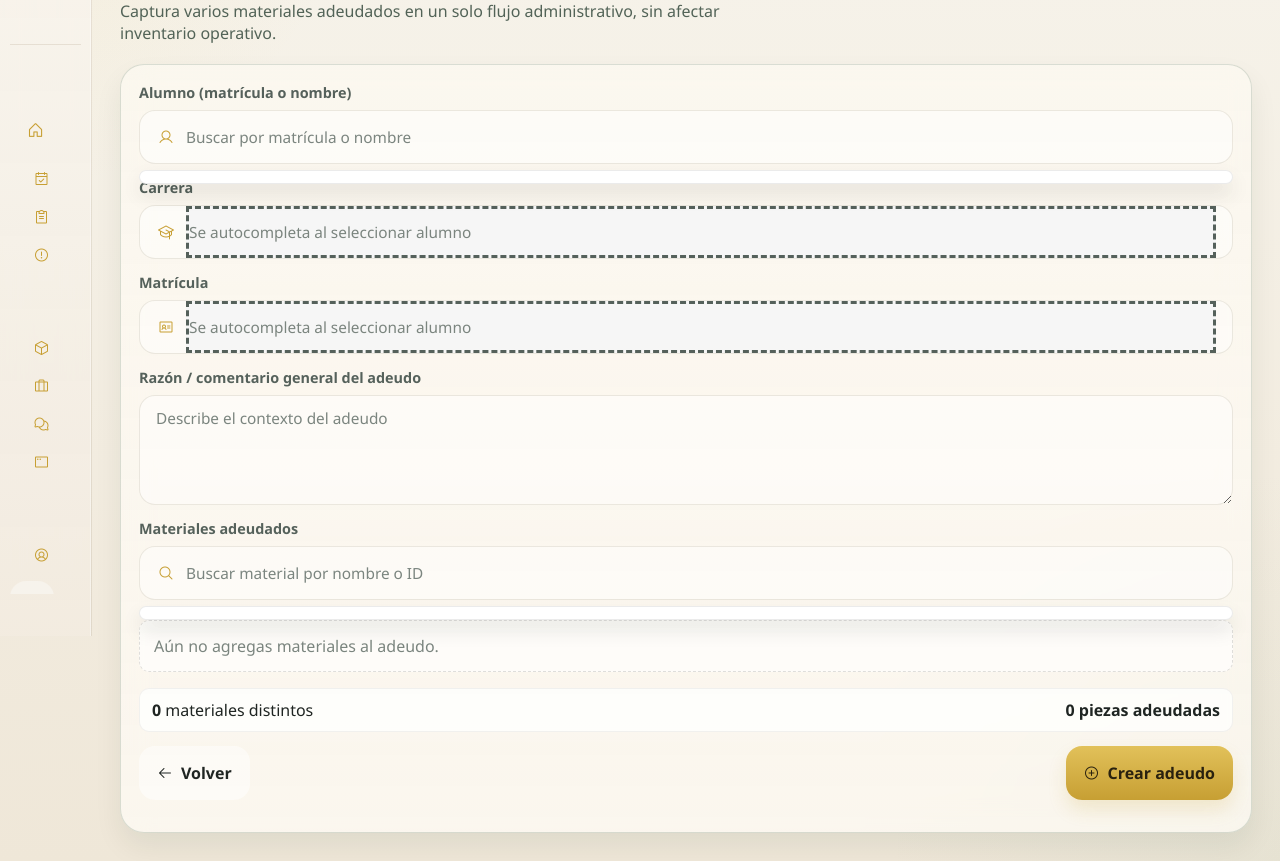
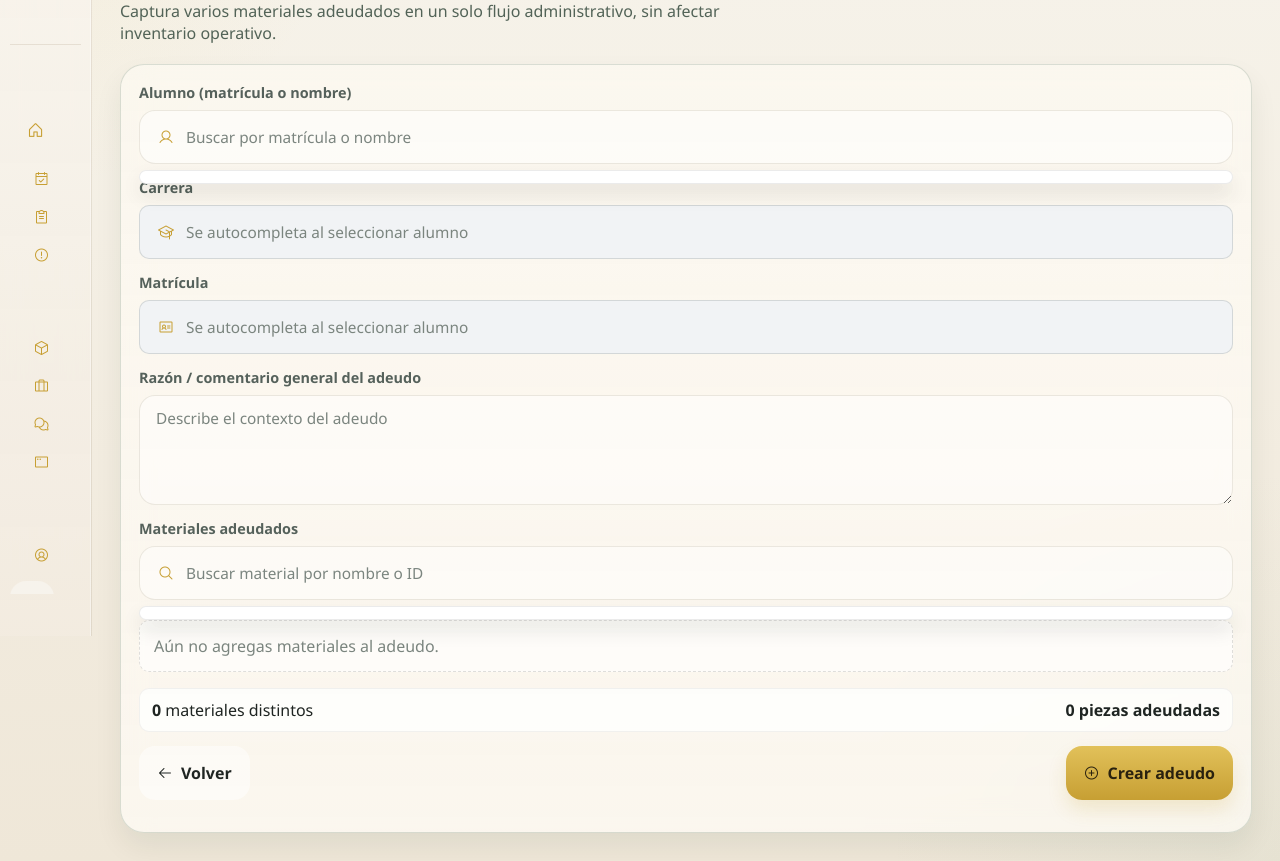
Before and after one commit to C13R1C/coyolabs_tester, a Python web app: template app/templates/debts/admin_create.html in a window 1280 px wide. Shown: the part 164-1025 px from the top of the page. Run offline with Jinja, Linux system fonts and the light colour scheme; the template is opened without the code that fills it: most values are stand-ins (such as "Sample title", 1, 10 or a date in 2020); some libraries are stand-ins or nearby versions.

Commit message:
Unify readonly wrapper styling for career and matricula fields

```diff
--- a/app/templates/debts/admin_create.html
+++ b/app/templates/debts/admin_create.html
@@ -164,6 +164,48 @@
   display:grid;
   gap:14px;
 }
+
+.readonly-field-clean {
+  background: #f1f3f5 !important;
+  border: 1px solid rgba(31, 46, 37, 0.14) !important;
+  color: #1f2e25 !important;
+  cursor: default;
+}
+
+.readonly-field-clean:focus {
+  outline: none !important;
+  box-shadow: none !important;
+  border: 1px solid rgba(31, 46, 37, 0.14) !important;
+}
+
+.readonly-wrapper-clean {
+  background: #f1f3f5 !important;
+  border: 1px solid rgba(31, 46, 37, 0.14) !important;
+  border-radius: 10px;
+  display: flex;
+  align-items: center;
+  overflow: hidden;
+  box-shadow: none !important;
+}
+
+.readonly-wrapper-clean .search-icon {
+  background: transparent !important;
+  border: 0 !important;
+  box-shadow: none !important;
+}
+
+.readonly-wrapper-clean .readonly-field-clean {
+  background: transparent !important;
+  border: 0 !important;
+  box-shadow: none !important;
+  width: 100%;
+}
+
+.readonly-wrapper-clean .readonly-field-clean:focus {
+  outline: none !important;
+  box-shadow: none !important;
+  border: 0 !important;
+}
 </style>
 
 <div class="debt-create-shell">
@@ -192,17 +234,17 @@
 
       <div class="toolbar-group">
         <label for="studentCareer">Carrera</label>
-        <div class="search-box">
+        <div class="search-box readonly-wrapper-clean">
           <i class="ph ph-graduation-cap search-icon"></i>
-          <input type="text" id="studentCareer" placeholder="Se autocompleta al seleccionar alumno" readonly>
+          <input type="text" id="studentCareer" class="readonly-field-clean" placeholder="Se autocompleta al seleccionar alumno" readonly>
         </div>
       </div>
 
       <div class="toolbar-group">
         <label for="studentMatricula">Matrícula</label>
-        <div class="search-box">
+        <div class="search-box readonly-wrapper-clean">
           <i class="ph ph-identification-card search-icon"></i>
-          <input type="text" id="studentMatricula" placeholder="Se autocompleta al seleccionar alumno" readonly>
+          <input type="text" id="studentMatricula" class="readonly-field-clean" placeholder="Se autocompleta al seleccionar alumno" readonly>
         </div>
       </div>
 
@@ -245,20 +287,28 @@
 (() => {
   const MATERIALS = [
     {% for m in materials %}
-      { id: {{ m.id }}, name: {{ (m.name or '')|tojson }} }{% if not loop.last %},{% endif %}
+      {
+        id: {{ m.id }},
+        name: {{ (m.name or '')|tojson }},
+        career_id: {{ m.career_id if m.career_id is not none else 'null' }},
+        career: {{ (m.career.name if m.career else 'Global')|tojson }}
+      }{% if not loop.last %},{% endif %}
     {% endfor %}
   ];
   const STUDENTS = [
-    {% for s in students %}
+    {% for s in debt_receivers %}
       {
         id: {{ s.id }},
         full_name: {{ (s.full_name or '')|tojson }},
         matricula: {{ (s.matricula or '')|tojson }},
         email: {{ (s.email or '')|tojson }},
+        role: {{ (s.role or '')|tojson }},
+        career_id: {{ s.career_id if s.career_id is not none else 'null' }},
         career: {{ ((s.career_rel.name if s.career_rel else s.career) or '')|tojson }}
       }{% if not loop.last %},{% endif %}
     {% endfor %}
   ];
+  const MATERIALS_BY_ID = new Map(MATERIALS.map((m) => [m.id, m]));
 
   const searchInput = document.getElementById("debtMaterialSearch");
   const autocomplete = document.getElementById("debtAutocompleteList");
@@ -281,18 +331,28 @@
   ) return;
 
   const cart = new Map();
+  let selectedStudent = null;
 
   const normalize = (value) => (value || "").toString().toLowerCase().trim();
 
   const renderAutocomplete = () => {
     const query = normalize(searchInput.value);
-    if (!query) {
-      autocomplete.innerHTML = "";
+    if (!selectedStudent) {
+      autocomplete.innerHTML = '<div class="autocomplete-empty">Selecciona un alumno primero</div>';
       return;
     }
 
     const matches = MATERIALS
-      .filter((m) => normalize(m.name).includes(query) || String(m.id).includes(query))
+      .filter((m) => {
+        if (!selectedStudent) return false;
+        const role = normalize(selectedStudent.role).toUpperCase();
+        if (role === "STUDENT") {
+          if (m.career_id === null || m.career_id === undefined) return true;
+          return Number(m.career_id) === Number(selectedStudent.career_id);
+        }
+        return true;
+      })
+      .filter((m) => !query || normalize(m.name).includes(query) || String(m.id).includes(query))
       .slice(0, 8);
 
     if (!matches.length) {
@@ -303,7 +363,7 @@
     autocomplete.innerHTML = matches.map((m) => {
       return `<div class="autocomplete-item" data-material-id="${m.id}" role="button" tabindex="0">`
         + `<span class="autocomplete-item-title">${m.name}</span>`
-        + `<span class="autocomplete-item-meta">ID ${m.id}</span>`
+        + `<span class="autocomplete-item-meta">ID ${m.id} · ${(m.career || "Global").toString()}</span>`
         + `</div>`;
     }).join("");
   };
@@ -349,7 +409,7 @@
   };
 
   const addMaterial = (materialId) => {
-    const material = MATERIALS.find((m) => m.id === Number(materialId));
+    const material = MATERIALS_BY_ID.get(Number(materialId));
     if (!material) return;
 
     const current = cart.get(material.id);
@@ -372,7 +432,6 @@
     const matches = STUDENTS.filter((s) => {
       return normalize(s.full_name).includes(query)
         || normalize(s.matricula).includes(query)
-        || normalize(s.email).includes(query);
     }).slice(0, 8);
 
     if (!matches.length) {
@@ -381,8 +440,8 @@
     }
 
     studentAutocomplete.innerHTML = matches.map((s) => {
-      const title = s.full_name || s.email || `Usuario #${s.id}`;
-      const meta = [s.matricula || "Sin matrícula", s.career || "Sin carrera"].join(" · ");
+      const title = `${s.matricula || "Sin matrícula"} / ${s.full_name || s.email || `Usuario #${s.id}`}`;
+      const meta = s.career || "Sin carrera";
       return `<div class="autocomplete-item" data-student-id="${s.id}" role="button" tabindex="0">`
         + `<span class="autocomplete-item-title">${title}</span>`
         + `<span class="autocomplete-item-meta">${meta}</span>`
@@ -393,12 +452,20 @@
   const selectStudent = (studentId) => {
     const student = STUDENTS.find((s) => s.id === Number(studentId));
     if (!student) return;
-    const displayName = student.full_name || student.email || `Usuario #${student.id}`;
+    const selectedIdChanged = !selectedStudent || Number(selectedStudent.id) !== Number(student.id);
+    const displayName = `${student.matricula || "Sin matrícula"} / ${student.full_name || student.email || `Usuario #${student.id}`}`;
     studentSearchInput.value = displayName;
     studentIdInput.value = String(student.id);
     studentEmailInput.value = student.email || "";
     studentCareerInput.value = student.career || "";
     studentMatriculaInput.value = student.matricula || "";
+    selectedStudent = student;
+    if (selectedIdChanged) {
+      cart.clear();
+      renderCart();
+      searchInput.value = "";
+      autocomplete.innerHTML = "";
+    }
     studentAutocomplete.innerHTML = "";
   };
 
@@ -421,6 +488,11 @@
     studentEmailInput.value = "";
     studentCareerInput.value = "";
     studentMatriculaInput.value = "";
+    selectedStudent = null;
+    cart.clear();
+    renderCart();
+    searchInput.value = "";
+    autocomplete.innerHTML = "";
     renderStudentAutocomplete();
   });
   studentSearchInput.addEventListener("focus", renderStudentAutocomplete);
@@ -473,6 +545,7 @@
 
   searchInput.addEventListener("input", renderAutocomplete);
   searchInput.addEventListener("focus", renderAutocomplete);
+  searchInput.addEventListener("click", renderAutocomplete);
 
   document.addEventListener("click", (event) => {
     if (!event.target.closest(".student-search")) {
@@ -493,6 +566,11 @@
     if (!cart.size) {
       event.preventDefault();
       alert("Debes agregar al menos un material al adeudo.");
+      return;
+    }
+    if (searchInput.value.trim() && !selectedStudent) {
+      event.preventDefault();
+      alert("Selecciona un alumno antes de buscar materiales.");
     }
   });
 })();
--- a/app/templates/debts/admin_detail.html
+++ b/app/templates/debts/admin_detail.html
@@ -22,6 +22,10 @@
   <article class="stat-card">
     <span class="stat-label">Usuario</span>
     <strong>{{ debt.user.email if debt.user else '-' }}</strong>
+  </article>
+  <article class="stat-card">
+    <span class="stat-label">Carrera</span>
+    <strong>{{ user_career_name or '-' }}</strong>
   </article>
   <article class="stat-card">
     <span class="stat-label">Flujo</span>
--- a/app/templates/debts/admin_list.html
+++ b/app/templates/debts/admin_list.html
@@ -111,6 +111,8 @@
 
             <td>
               <strong>{{ row.user.email }}</strong>
+              <br>
+              <small style="opacity:.8;">{{ row.user.matricula or 'Sin matrícula' }} · {{ row.user.full_name or '-' }}</small>
             </td>
 
             <td>
```
Also changed, not shown: app/controllers/debts_controller.py (+46 -7 lines).
